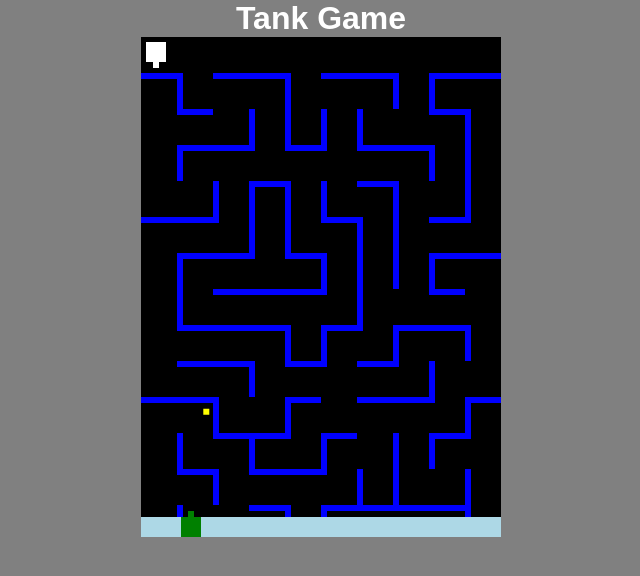
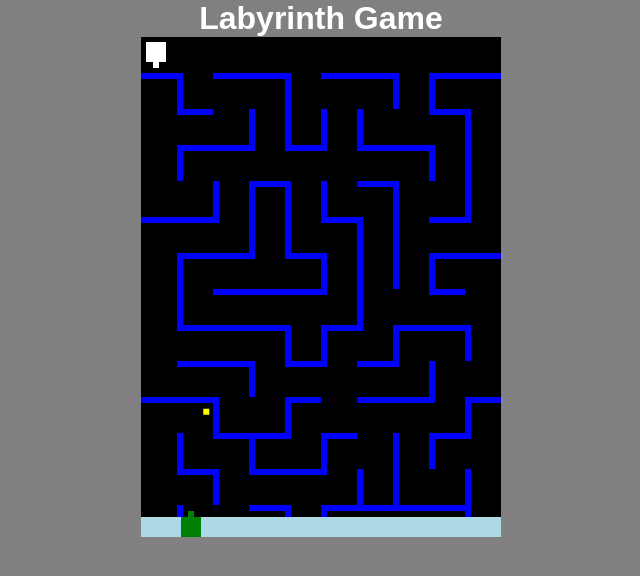
Before and after one commit to Khamid-S/labyrinth, a plain HTML site: page index.html in a window 1280 px wide. Shown: the whole page, without its empty margins (319-959 px from the left). Drawn offline with Linux system fonts and the light colour scheme.

Commit message:
Update index.html

```diff
--- a/index.html
+++ b/index.html
@@ -8,7 +8,7 @@
     <title>Document</title>
 </head>
 <body>
-    <h1>Tank Game</h1>
+    <h1>Labyrinth Game</h1>
     <h2 id='gameOver'>Game Over</h2>
     <button id='retry'>Retry</button>
     <canvas id="canvas" width="360px" height="500px"></canvas>
```
